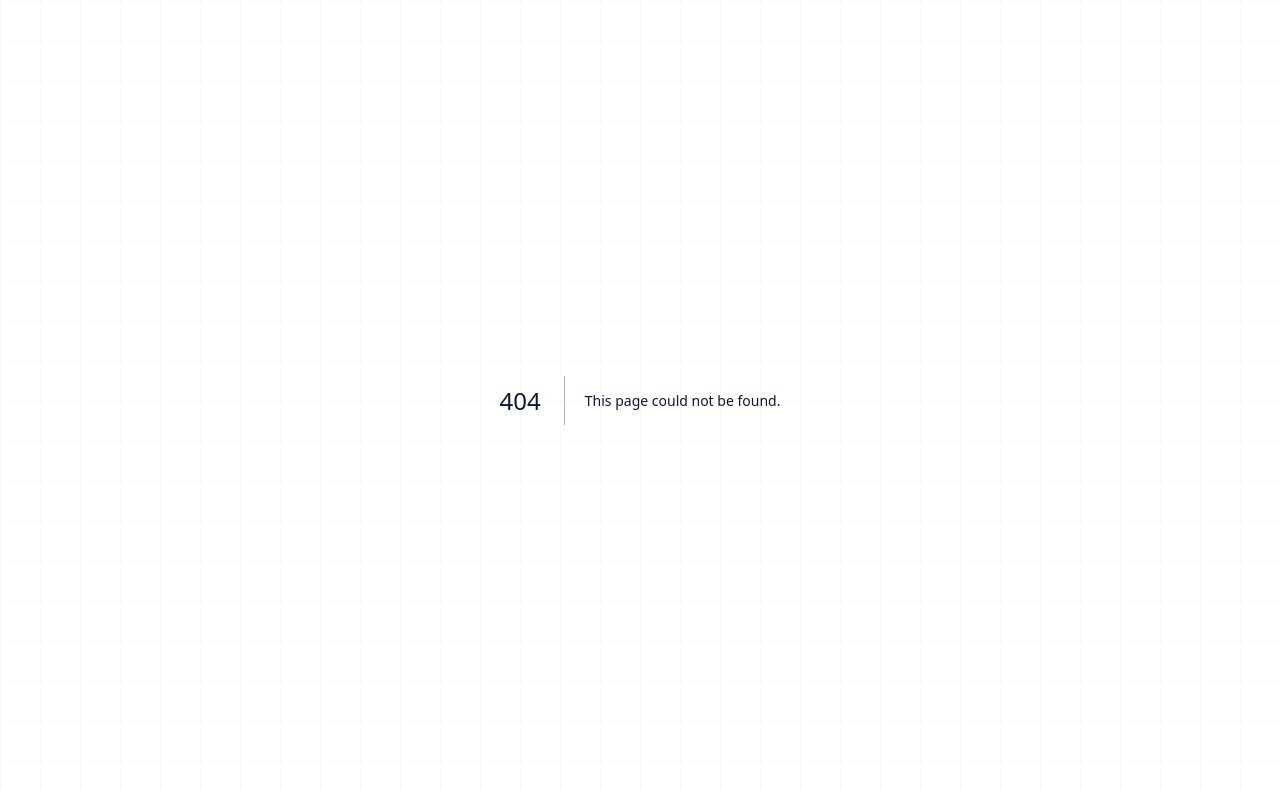
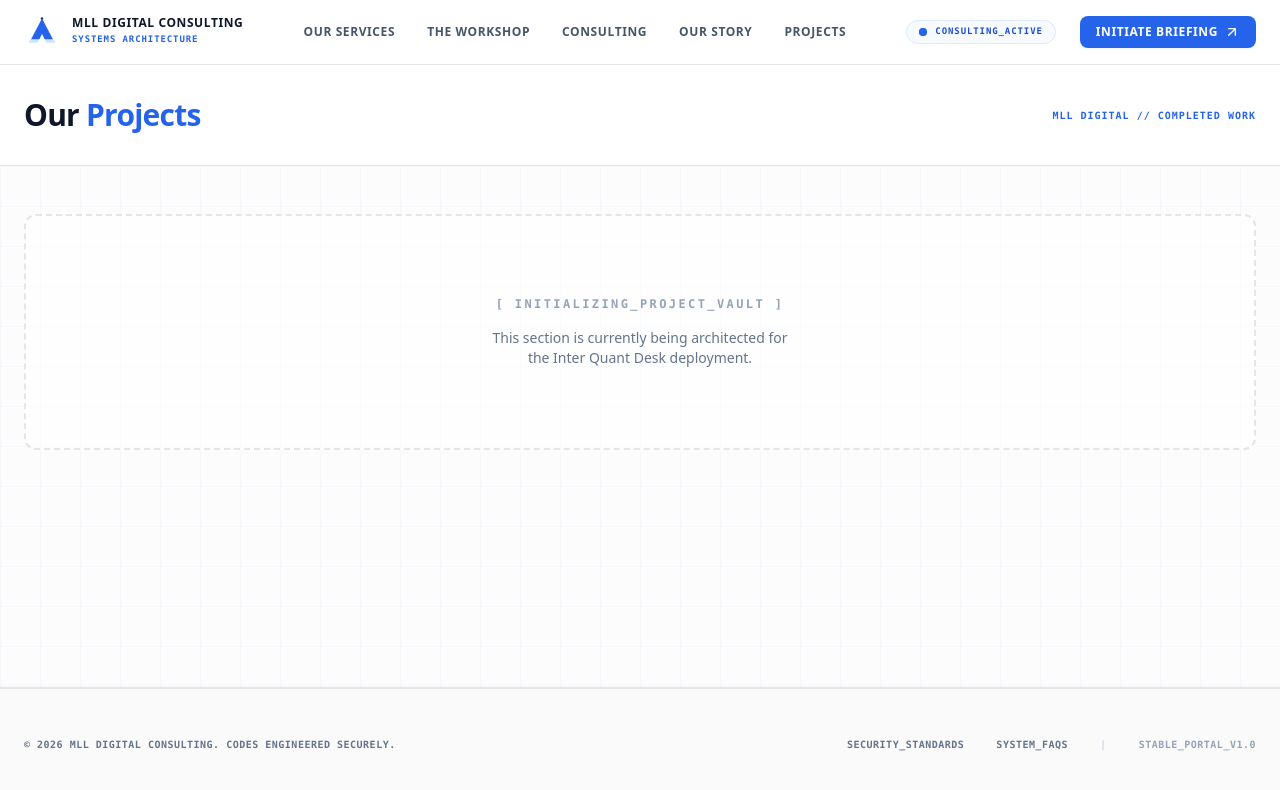
Before and after one commit to lekokotumelo27-byte/ml-consulting, a Next.js app: page /projects in a window 1280 px wide. Before the commit this address had no page. Shown: the top 790 px of the page. Built offline with nearby package versions, Linux system fonts and the light colour scheme.

Commit message:
Update: Added Projects navigation link and initialized projects hub

```diff
--- /dev/null
+++ b/app/projects/page.tsx
@@ -0,0 +1,41 @@
+import Navbar from "@/components/navbar";
+import Footer from "@/components/footer";
+
+export default function ProjectsPage() {
+  return (
+    <main className="min-h-screen flex flex-col bg-white">
+      <Navbar />
+
+      {/* Direct Minimalist Header */}
+      <section className="border-b border-neutral-200 bg-white py-8">
+        <div className="mx-auto max-max-w-7xl px-6 flex flex-col sm:flex-row sm:items-center sm:justify-between gap-2">
+          <h1 className="font-sans text-2xl sm:text-3xl font-black tracking-tight text-slate-900">
+            Our <span className="text-blue-600">Projects</span>
+          </h1>
+          <span className="font-mono text-[10px] font-bold uppercase tracking-widest text-blue-600">
+            MLL DIGITAL // COMPLETED WORK
+          </span>
+        </div>
+      </section>
+
+      {/* Projects Showcase Container */}
+      <section className="py-12 bg-neutral-50/50 border-b border-neutral-200 flex-1 blueprint-grid-light">
+        <div className="mx-auto max-w-7xl px-6">
+
+          {/* PLACEHOLDER FOR COMPLETED WORKS */}
+          <div className="flex flex-col items-center justify-center py-20 text-center border-2 border-dashed border-neutral-200 rounded-xl bg-white/50">
+            <p className="font-mono text-xs font-bold text-slate-400 uppercase tracking-[0.2em]">
+              [ INITIALIZING_PROJECT_VAULT ]
+            </p>
+            <p className="mt-4 font-sans text-sm text-slate-500 max-w-xs">
+              This section is currently being architected for the Inter Quant Desk deployment.
+            </p>
+          </div>
+
+        </div>
+      </section>
+
+      <Footer />
+    </main>
+  );
+}
--- a/components/navbar.tsx
+++ b/components/navbar.tsx
@@ -27,6 +27,7 @@
     { name: "The Workshop", href: "/workshop" },
     { name: "Consulting", href: "/consulting" },
     { name: "Our Story", href: "/our-story" },
+    { name: "Projects", href: "/projects" },
   ];
 
   return (
```
